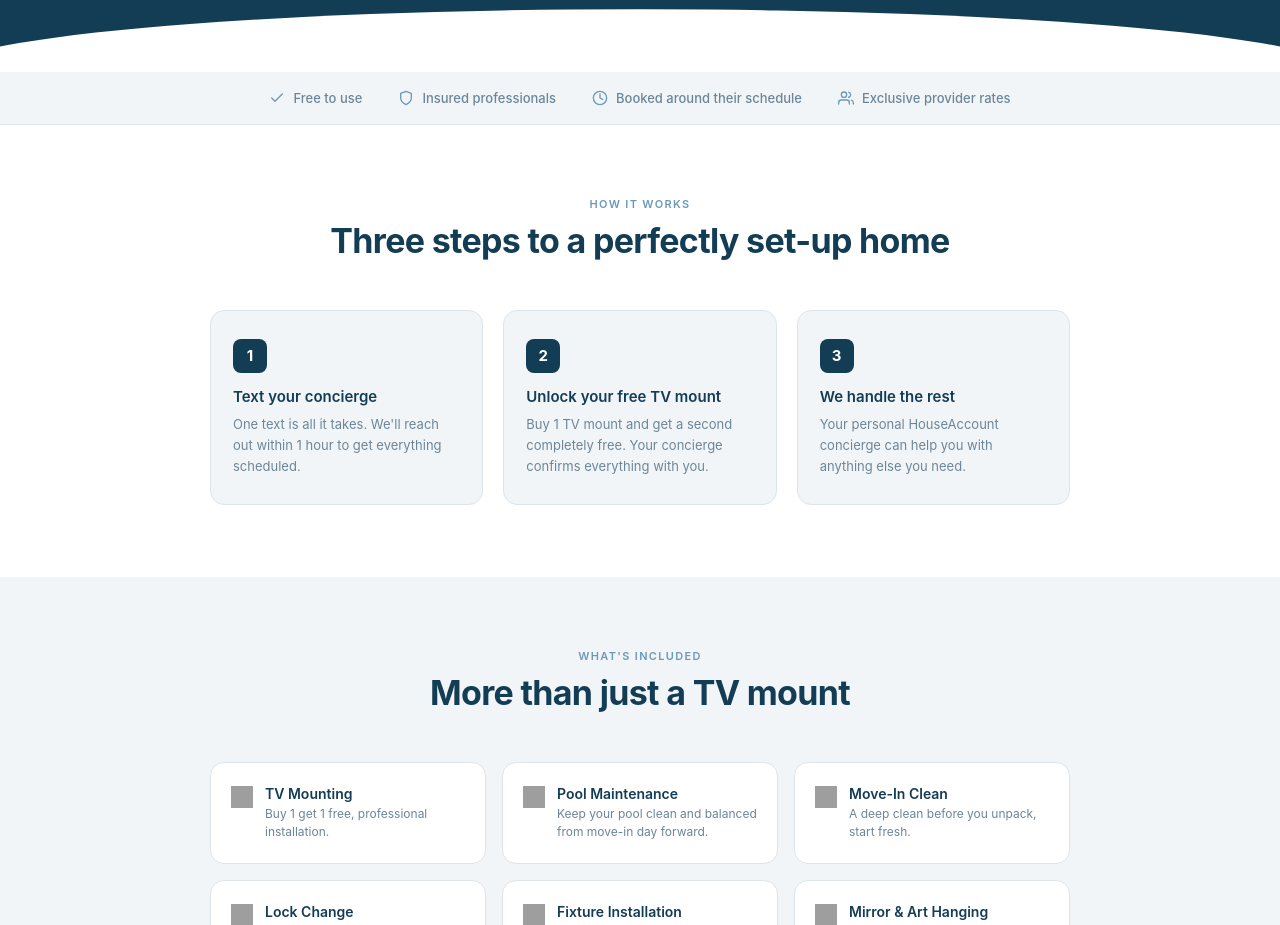
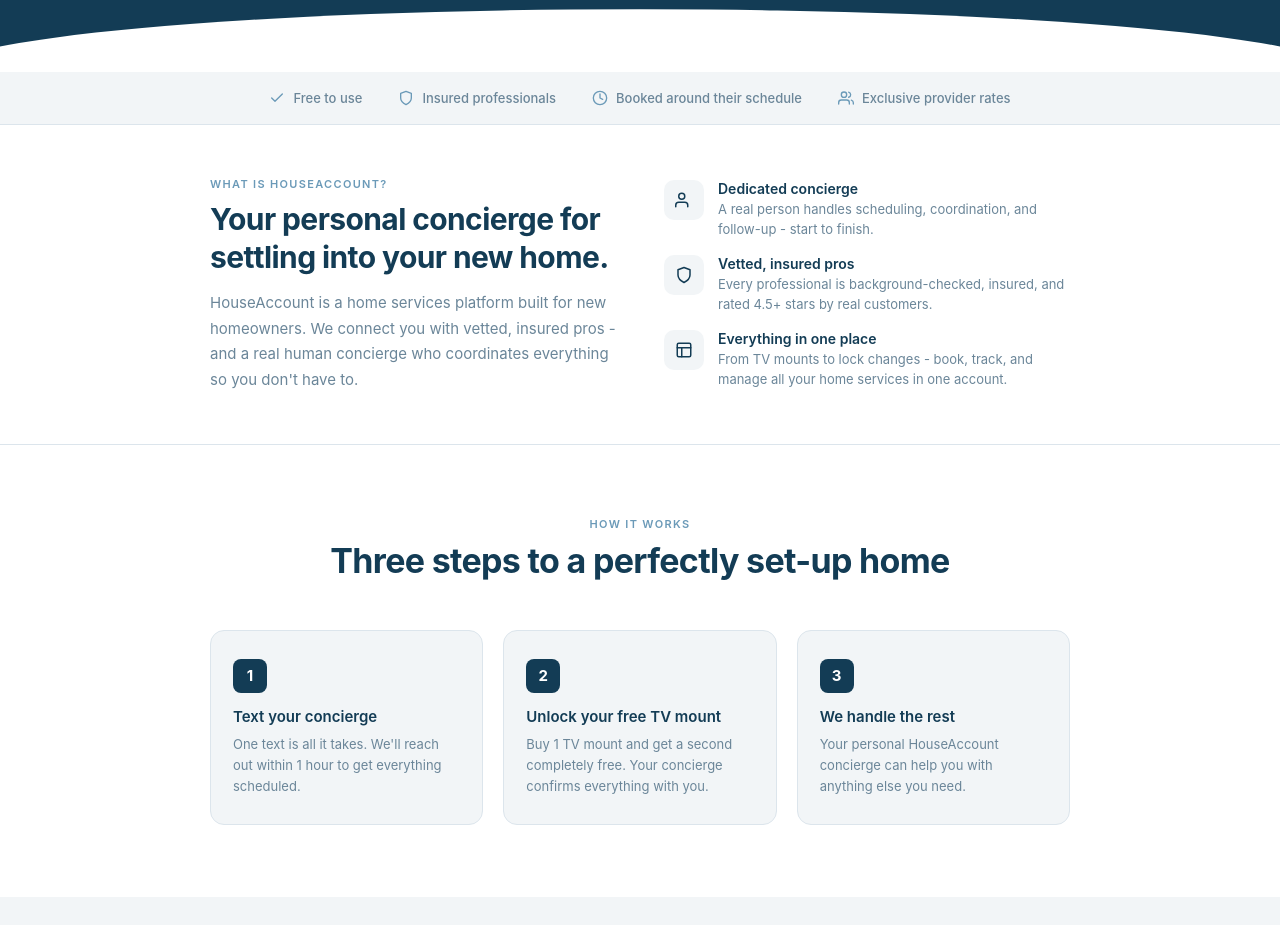
Before and after one commit to alexaminerva/houseaccount-fl-agents, a plain HTML site: page index.html in a window 1280 px wide. Shown: the part 820-1745 px from the top of the page. Drawn offline with Linux system fonts and the light colour scheme; grey boxes are pictures that could not be loaded.

Commit message:
Restore What is HouseAccount section to homeowner LP

```diff
--- a/index.html
+++ b/index.html
@@ -238,6 +238,46 @@
   </div>
 </div>
 
+<!-- WHAT IS HOUSEACCOUNT -->
+<section class="what">
+  <div class="what-inner">
+    <div class="what-text">
+      <div class="eyebrow">What is HouseAccount?</div>
+      <h2>Your personal concierge for settling into your new home.</h2>
+      <p>HouseAccount is a home services platform built for new homeowners. We connect you with vetted, insured pros - and a real human concierge who coordinates everything so you don't have to.</p>
+    </div>
+    <div class="what-points">
+      <div class="what-point">
+        <div class="what-point-icon">
+          <svg viewBox="0 0 24 24"><path d="M17 21v-2a4 4 0 0 0-4-4H5a4 4 0 0 0-4 4v2"/><circle cx="9" cy="7" r="4"/></svg>
+        </div>
+        <div>
+          <h4>Dedicated concierge</h4>
+          <p>A real person handles scheduling, coordination, and follow-up - start to finish.</p>
+        </div>
+      </div>
+      <div class="what-point">
+        <div class="what-point-icon">
+          <svg viewBox="0 0 24 24"><path d="M12 22s8-4 8-10V5l-8-3-8 3v7c0 6 8 10 8 10z"/></svg>
+        </div>
+        <div>
+          <h4>Vetted, insured pros</h4>
+          <p>Every professional is background-checked, insured, and rated 4.5+ stars by real customers.</p>
+        </div>
+      </div>
+      <div class="what-point">
+        <div class="what-point-icon">
+          <svg viewBox="0 0 24 24"><rect x="3" y="3" width="18" height="18" rx="2"/><path d="M3 9h18M9 21V9"/></svg>
+        </div>
+        <div>
+          <h4>Everything in one place</h4>
+          <p>From TV mounts to lock changes - book, track, and manage all your home services in one account.</p>
+        </div>
+      </div>
+    </div>
+  </div>
+</section>
+
 <!-- HOW IT WORKS -->
 <section class="how">
   <div class="eyebrow">How it works</div>
```
